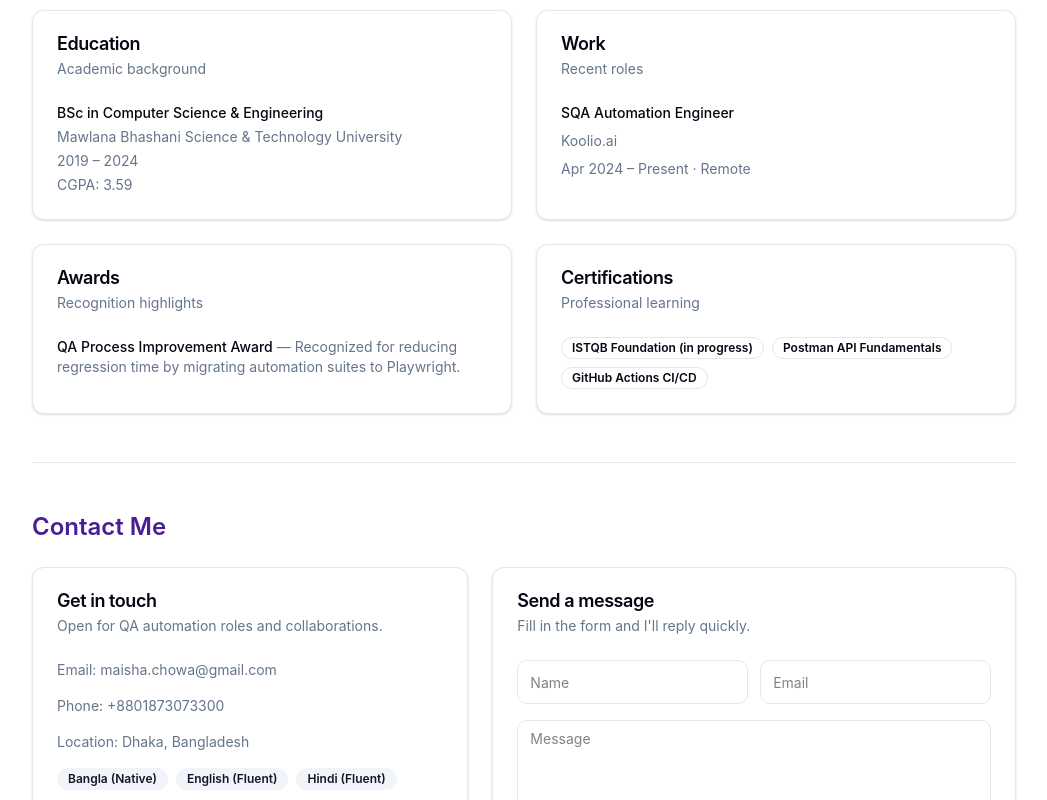
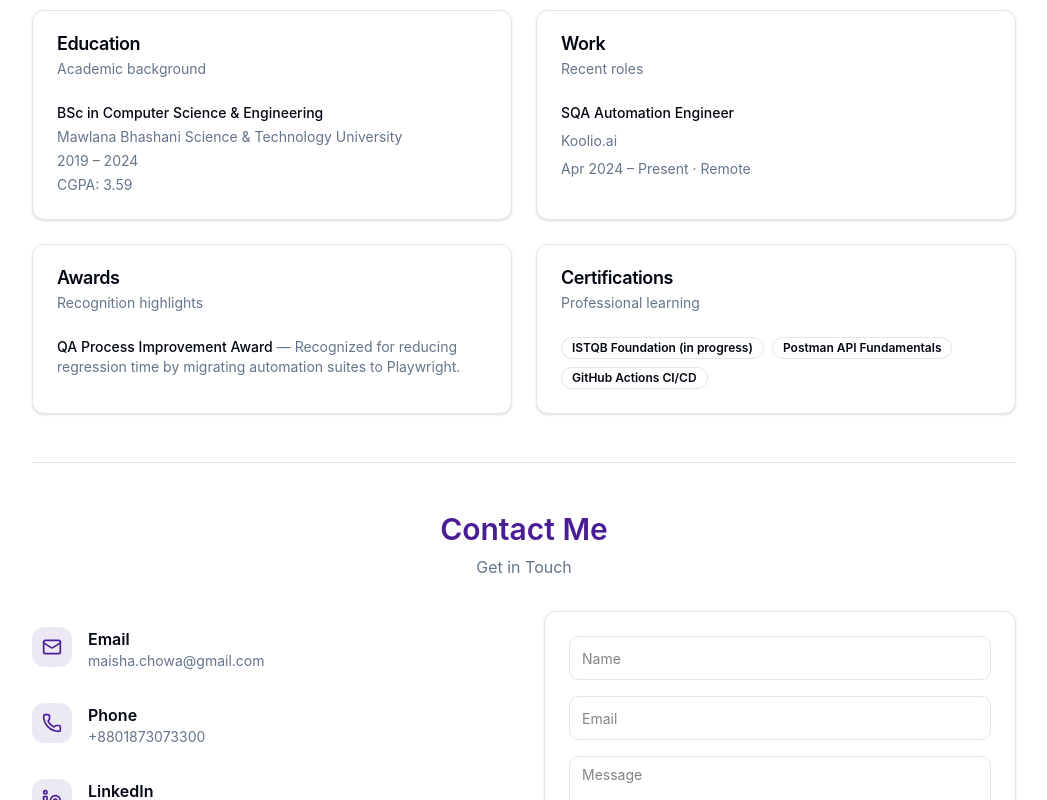
Before and after one commit to Maisha-Chowa/Portfolio, a React (Vite) app: page / in a window 1280 px wide. Shown: the part 2000-2800 px from the top of the page, without its empty margins (116-1163 px from the left). Built offline with nearby package versions, Linux system fonts and the light colour scheme.

Commit message:
add-footer-enable-dark-mode-contact-me-section

```diff
--- a/src/App.jsx
+++ b/src/App.jsx
@@ -3,7 +3,7 @@ import { Badge } from '@/components/ui/badge'
 import { Button } from '@/components/ui/button'
 import { Card, CardContent, CardDescription, CardHeader, CardTitle } from '@/components/ui/card'
 import { Separator } from '@/components/ui/separator'
-import { Github, Linkedin, Mail } from 'lucide-react'
+import { Github, Linkedin, Mail, Phone, SendHorizonal } from 'lucide-react'
 import avatarImg from '@/assets/avatar.png'
 
 const profile = {
@@ -14,7 +14,7 @@ const profile = {
   email: 'maisha.chowa@gmail.com',
   phone: '+8801873073300',
   summary:
-    'SQA Automation Engineer with hands-on experience in UI/API automation, CI/CD integration, and performance testing for AI-powered products. Skilled in Playwright (Python), Selenium, and test strategy design.',
+    'With 2+ years of experience ensuring quality for AI-driven products through Manual testing, UI/API automation, CI/CD pipelines, and performance testing using Playwright (Python), Selenium, Postman and Locust.',
   resumeUrl: '#',
   links: [
     { label: 'GitHub', href: 'https://github.com/' },
@@ -126,8 +126,6 @@ const certifications = [
   'Postman API Fundamentals',
   'GitHub Actions CI/CD',
 ]
-
-const languages = ['Bangla (Native)', 'English (Fluent)', 'Hindi (Fluent)']
 
 function App() {
   return (
@@ -351,50 +349,89 @@ function App() {
 
           <Separator className="my-12" />
 
-          <section id="contact" className="space-y-6">
-            <h2 className="text-2xl font-semibold text-primary">Contact Me</h2>
-            <div className="grid gap-6 lg:grid-cols-[1fr_1.2fr]">
+          <section id="contact" className="space-y-8">
+            <div className="text-center">
+              <h2 className="text-3xl font-semibold text-primary">Contact Me</h2>
+              <p className="mt-2 text-muted-foreground">Get in Touch</p>
+            </div>
+
+            <div className="grid items-start gap-10 md:grid-cols-2">
+              <div className="space-y-8 pt-4">
+                <div className="flex items-start gap-4">
+                  <span className="flex h-10 w-10 shrink-0 items-center justify-center rounded-lg bg-primary/10 text-primary">
+                    <Mail size={20} />
+                  </span>
+                  <div>
+                    <p className="font-semibold text-foreground">Email</p>
+                    <p className="text-sm text-muted-foreground">{profile.email}</p>
+                  </div>
+                </div>
+                <div className="flex items-start gap-4">
+                  <span className="flex h-10 w-10 shrink-0 items-center justify-center rounded-lg bg-primary/10 text-primary">
+                    <Phone size={20} />
+                  </span>
+                  <div>
+                    <p className="font-semibold text-foreground">Phone</p>
+                    <p className="text-sm text-muted-foreground">{profile.phone}</p>
+                  </div>
+                </div>
+                <div className="flex items-start gap-4">
+                  <span className="flex h-10 w-10 shrink-0 items-center justify-center rounded-lg bg-primary/10 text-primary">
+                    <Linkedin size={20} />
+                  </span>
+                  <div>
+                    <p className="font-semibold text-foreground">LinkedIn</p>
+                    <a
+                      href={profile.links.find((l) => l.label === 'LinkedIn')?.href}
+                      target="_blank"
+                      rel="noreferrer"
+                      className="text-sm text-muted-foreground hover:text-primary"
+                    >
+                      @maisha-chowa
+                    </a>
+                  </div>
+                </div>
+              </div>
+
               <Card>
-                <CardHeader>
-                  <CardTitle>Get in touch</CardTitle>
-                  <CardDescription>Open for QA automation roles and collaborations.</CardDescription>
-                </CardHeader>
-                <CardContent className="space-y-4 text-sm text-muted-foreground">
-                  <p>Email: {profile.email}</p>
-                  <p>Phone: {profile.phone}</p>
-                  <p>Location: {profile.location}</p>
-                  <div className="flex flex-wrap gap-2">
-                    {languages.map((language) => (
-                      <Badge key={language} variant="secondary">
-                        {language}
-                      </Badge>
-                    ))}
-                  </div>
-                </CardContent>
-              </Card>
-              <Card>
-                <CardHeader>
-                  <CardTitle>Send a message</CardTitle>
-                  <CardDescription>Fill in the form and I'll reply quickly.</CardDescription>
-                </CardHeader>
-                <CardContent className="space-y-4">
-                  <div className="grid gap-3 md:grid-cols-2">
+                <CardContent className="p-6">
+                  <form
+                    className="space-y-4"
+                    onSubmit={(e) => {
+                      e.preventDefault()
+                      const formData = new FormData(e.currentTarget)
+                      const name = formData.get('name')
+                      const email = formData.get('email')
+                      const message = formData.get('message')
+                      const subject = encodeURIComponent(`Message from ${name}`)
+                      const body = encodeURIComponent(`Name: ${name}\nEmail: ${email}\n\n${message}`)
+                      window.open(`mailto:${profile.email}?subject=${subject}&body=${body}`, '_self')
+                    }}
+                  >
                     <input
-                      className="h-11 rounded-md border border-input bg-background px-3 text-sm outline-none focus:ring-2 focus:ring-ring"
+                      name="name"
+                      required
+                      className="h-11 w-full rounded-md border border-input bg-background px-3 text-sm outline-none focus:ring-2 focus:ring-ring"
                       placeholder="Name"
                       type="text"
                     />
                     <input
-                      className="h-11 rounded-md border border-input bg-background px-3 text-sm outline-none focus:ring-2 focus:ring-ring"
+                      name="email"
+                      required
+                      className="h-11 w-full rounded-md border border-input bg-background px-3 text-sm outline-none focus:ring-2 focus:ring-ring"
                       placeholder="Email"
                       type="email"
                     />
-                  </div>
-                  <textarea
-                    className="min-h-[140px] w-full rounded-md border border-input bg-background px-3 py-2 text-sm outline-none focus:ring-2 focus:ring-ring"
-                    placeholder="Message"
-                  />
-                  <Button type="button">Send Message</Button>
+                    <textarea
+                      name="message"
+                      required
+                      className="min-h-[160px] w-full rounded-md border border-input bg-background px-3 py-2 text-sm outline-none focus:ring-2 focus:ring-ring"
+                      placeholder="Message"
+                    />
+                    <Button type="submit" className="gap-2">
+                      Send Message <SendHorizonal size={16} />
+                    </Button>
+                  </form>
                 </CardContent>
               </Card>
             </div>
@@ -402,11 +439,10 @@ function App() {
         </div>
       </main>
 
-      <footer className="border-t py-8">
-        <div className="mx-auto flex w-full max-w-6xl flex-col gap-2 px-4 text-sm text-muted-foreground md:flex-row md:items-center md:justify-between">
-          <span>© {new Date().getFullYear()} {profile.name}. All rights reserved.</span>
-          <span>Built with React, Vite, Tailwind CSS, and shadcn/ui.</span>
-        </div>
+      <footer className="bg-primary py-8">
+        <p className="text-center text-sm text-primary-foreground">
+          © {new Date().getFullYear()} {profile.name}. All rights reserved.
+        </p>
       </footer>
     </div>
   )
--- a/src/components/FloatingNavbar.jsx
+++ b/src/components/FloatingNavbar.jsx
@@ -1,4 +1,5 @@
-import { Moon, Layers, Home, Code, Send, User } from 'lucide-react'
+import { useState, useEffect } from 'react'
+import { Moon, Sun, Layers, Home, Code, Send, User } from 'lucide-react'
 
 import { Button } from '@/components/ui/button'
 import { cn } from '@/lib/utils'
@@ -12,15 +13,33 @@ const navItems = [
 ]
 
 function FloatingNavbar({ className = '' }) {
+  const [isDark, setIsDark] = useState(() => {
+    if (typeof window !== 'undefined') {
+      return localStorage.getItem('theme') === 'dark'
+    }
+    return false
+  })
+
+  useEffect(() => {
+    const root = document.documentElement
+    if (isDark) {
+      root.classList.add('dark')
+      localStorage.setItem('theme', 'dark')
+    } else {
+      root.classList.remove('dark')
+      localStorage.setItem('theme', 'light')
+    }
+  }, [isDark])
+
   return (
     <nav
       className={cn(
-        'fixed top-4 left-1/2 z-50 w-[min(90vw,640px)] -translate-x-1/2 rounded-full border bg-white/80 px-3 py-2 shadow-lg backdrop-blur-md',
+        'fixed top-4 left-1/2 z-50 w-[min(90vw,640px)] -translate-x-1/2 rounded-full border bg-white/80 px-3 py-2 shadow-lg backdrop-blur-md dark:bg-gray-900/80',
         className
       )}
     >
       <div className="flex items-center justify-between gap-4">
-        <a href="#home" className="flex items-center gap-2 text-sm font-semibold">
+        <a href="#home" className="flex items-center gap-2 text-sm font-semibold text-foreground">
           <span className="flex h-9 w-9 items-center justify-center rounded-full bg-primary text-primary-foreground">
             MC
           </span>
@@ -32,7 +51,7 @@ function FloatingNavbar({ className = '' }) {
             <li key={label}>
               <a
                 href={href}
-                className="flex items-center gap-2 rounded-full px-2 py-2 text-xs font-medium text-black transition hover:bg-black/5 sm:px-3 sm:text-sm"
+                className="flex items-center gap-2 rounded-full px-2 py-2 text-xs font-medium text-foreground transition hover:bg-foreground/5 sm:px-3 sm:text-sm"
               >
                 <Icon className="h-4 w-4" />
                 <span className="hidden sm:inline">{label}</span>
@@ -42,8 +61,14 @@ function FloatingNavbar({ className = '' }) {
         </ul>
 
         <div className="flex items-center">
-          <Button variant="ghost" size="icon" aria-label="Toggle theme" className="text-black hover:bg-black/5">
-            <Moon className="h-4 w-4" />
+          <Button
+            variant="ghost"
+            size="icon"
+            aria-label="Toggle theme"
+            className="text-foreground hover:bg-foreground/5"
+            onClick={() => setIsDark((prev) => !prev)}
+          >
+            {isDark ? <Sun className="h-4 w-4" /> : <Moon className="h-4 w-4" />}
           </Button>
         </div>
       </div>
--- a/src/index.css
+++ b/src/index.css
@@ -38,8 +38,8 @@
   --card-foreground: 210 40% 98%;
   --popover: 224 71% 4%;
   --popover-foreground: 210 40% 98%;
-  --primary: 210 40% 98%;
-  --primary-foreground: 222 47% 11%;
+  --primary: 263 67% 55%;
+  --primary-foreground: 210 40% 98%;
   --secondary: 215 28% 17%;
   --secondary-foreground: 210 40% 98%;
   --muted: 215 28% 17%;
@@ -50,7 +50,7 @@
   --destructive-foreground: 210 40% 98%;
   --border: 215 28% 17%;
   --input: 215 28% 17%;
-  --ring: 216 34% 17%;
+  --ring: 263 67% 55%;
 }
 
 @layer base {
--- a/tailwind.config.js
+++ b/tailwind.config.js
@@ -1,5 +1,6 @@
 /** @type {import('tailwindcss').Config} */
 export default {
+  darkMode: 'class',
   content: ['./index.html', './src/**/*.{js,jsx,ts,tsx}'],
   theme: {
     extend: {
```
